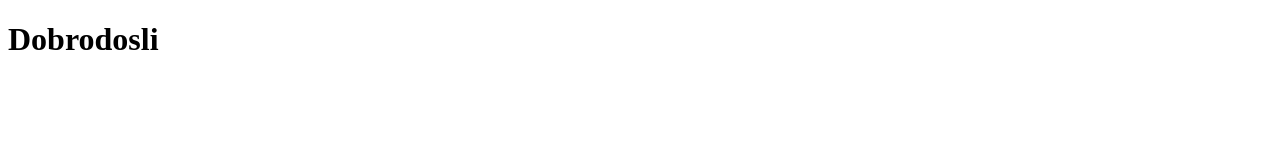
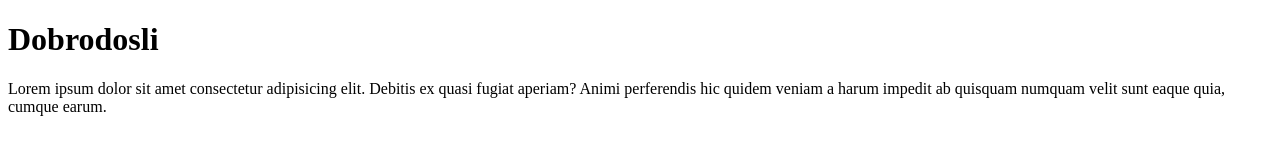
Before and after one commit to Aleksandar0057/FED-gitVezba, a plain HTML site: page index.html in a window 1280 px wide. Drawn offline with Linux system fonts and the light colour scheme.

Commit message:
Zavrsena main sekcija

```diff
--- a/index.html
+++ b/index.html
@@ -10,6 +10,8 @@
     <header>
         <h1>Dobrodosli</h1>
     </header>
-
+    <main>Lorem ipsum dolor sit amet consectetur adipisicing elit. Debitis ex quasi
+        fugiat aperiam? Animi perferendis hic quidem veniam a harum impedit ab quisquam
+        numquam velit sunt eaque quia, cumque earum.</main>
 </body>
 </html>
```
Also changed, not shown: 1 other file.
